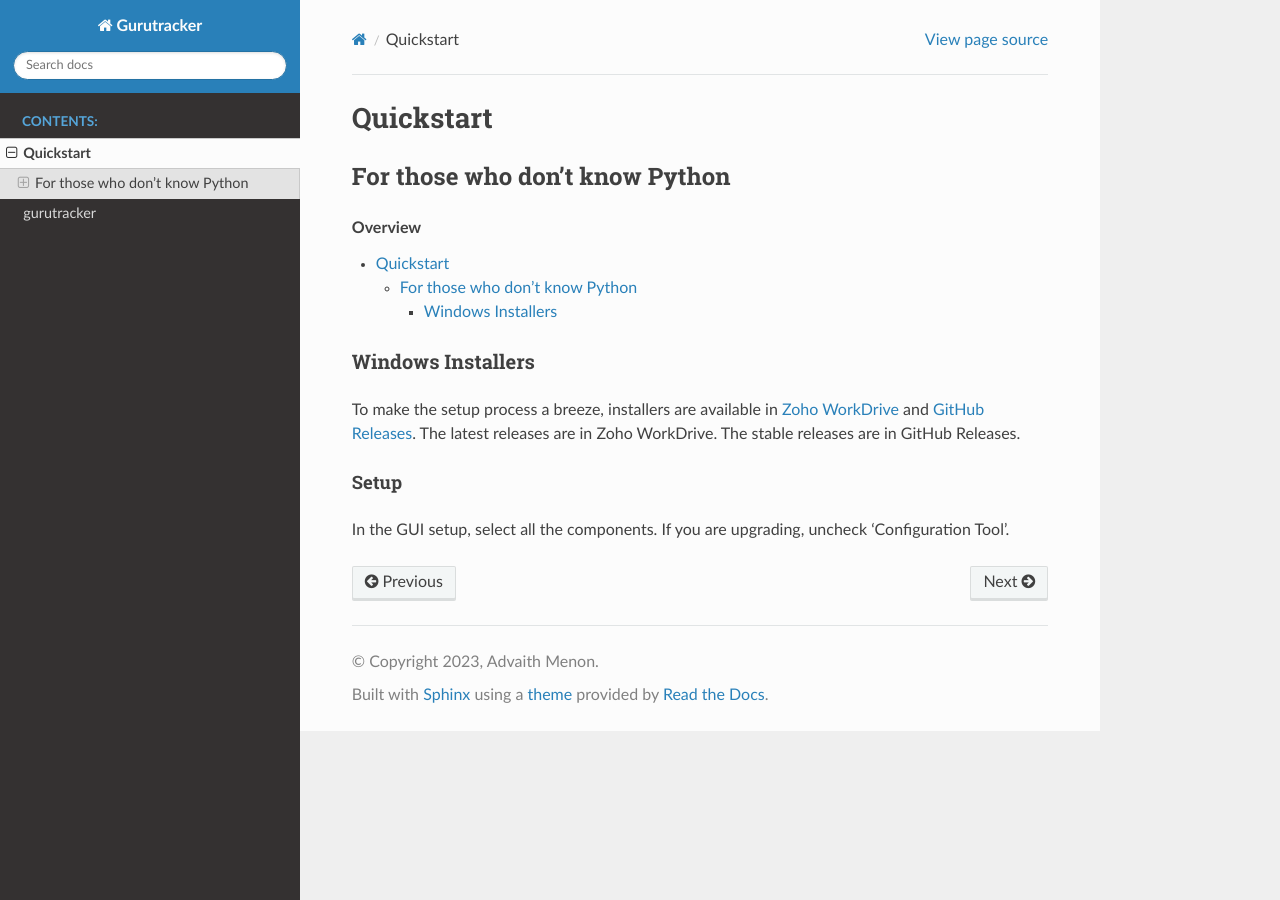
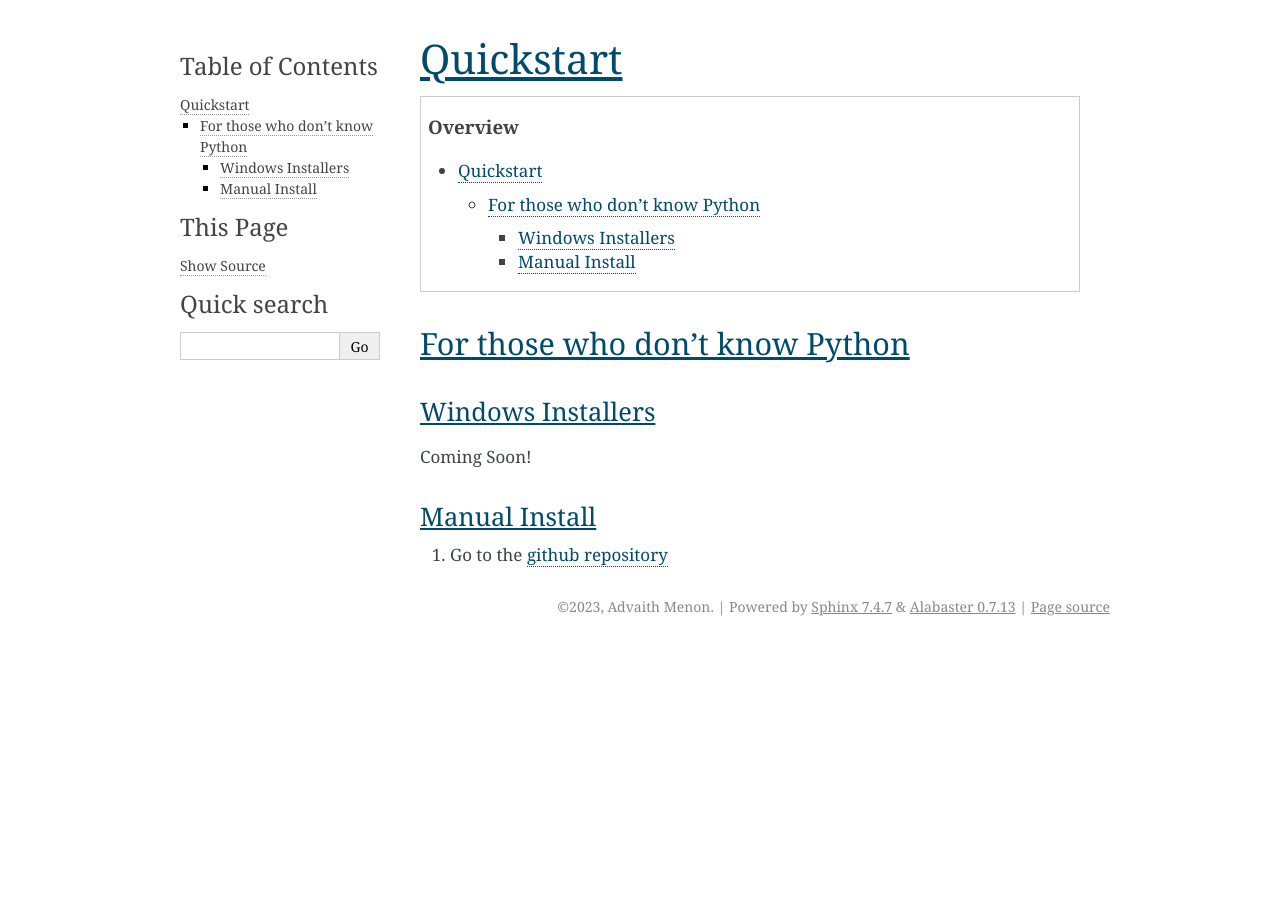
Before and after one commit to amsdc/gurutracker, a Sphinx documentation site: the page built from docs/source/quickstart.rst, in a window 1280 px wide. Built offline with Sphinx 7.4.7, drawn with Linux system fonts in a browser that asks for light colours.

Commit message:
Add logo

```diff
--- a/docs/source/conf.py
+++ b/docs/source/conf.py
@@ -41,9 +41,9 @@
 # -- Options for HTML output -------------------------------------------------
 # https://www.sphinx-doc.org/en/master/usage/configuration.html#options-for-html-output
 
-html_theme = 'sphinx_rtd_theme'
+html_theme = 'alabaster'
 html_static_path = ['_static']
-html_theme_options = {
-    'navigation_depth': 3,
-}
+# html_theme_options = {
+#     'navigation_depth': 3,
+# }
 # sphinx-apidoc -o ./docs/source .
--- a/docs/source/index.rst
+++ b/docs/source/index.rst
@@ -2,6 +2,12 @@
    sphinx-quickstart on Mon Mar 20 13:52:27 2023.
    You can adapt this file completely to your liking, but it should at least
    contain the root `toctree` directive.
+
+.. image:: _static/images/app128.png
+   :height: 128
+   :width: 128
+   :align: center
+   :alt: alternate text
 
 Welcome to Gurutracker's documentation!
 =======================================
--- a/docs/source/modules.rst
+++ b/docs/source/modules.rst
@@ -1,4 +1,4 @@
-gurutracker
+Modules
 ===========
 
 .. toctree::
--- a/docs/source/quickstart.rst
+++ b/docs/source/quickstart.rst
@@ -1,24 +1,22 @@
 """"""""""
 Quickstart
 """"""""""
-...............................
-For those who don't know Python
-...............................
 
 .. contents:: Overview
    :depth: 3
 
-
+...............................
+For those who don't know Python
+...............................
 ==================
 Windows Installers
 ==================
 
-To make the setup process a breeze, installers are available in `Zoho WorkDrive`_ and `GitHub Releases`_. The latest releases are in Zoho WorkDrive. The stable releases are in GitHub Releases.
+Coming Soon!
 
-.. _`Zoho WorkDrive`: https://workdrive.zohopublic.in/folder/gc2944a6c06e96e4543f3b55066196a4bd566
-.. _`Github Releases`: https://github.com/11c-csproject/autojoiner/releases/latest
+======================
+Manual Install
+======================
+#. Go to the `github repository`_
 
-Setup
-~~~~~
-
-In the GUI setup, select all the components. If you are upgrading, uncheck 'Configuration Tool'.
+.. _`github repository`: https://github.com/amsdc/gurutracker
```
Also changed, not shown: docs/source/_static/images/app128.png (added), docs/source/_static/images/app1600.png (added), docs/source/_static/images/app600.png (added), docs/source/_static/images/app64.png (added).
